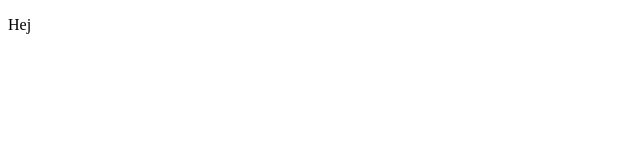
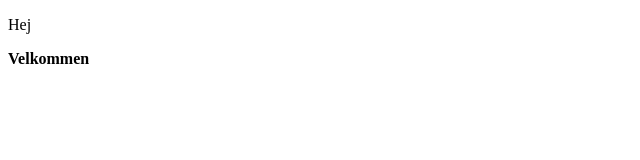
Before and after one commit to Jovoje/Tutorial-site, a plain HTML site: page index.html in a window 1280 px wide. Shown: the full height of the page, 0-640 px from the left. Drawn offline with Linux system fonts and the light colour scheme.

Commit message:
Added strong

```diff
--- a/index.html
+++ b/index.html
@@ -7,7 +7,7 @@
 </head>
 <body>
     <p>Hej</p>
-
+<strong>Velkommen</strong>
 
 </body>
 </html>
```
